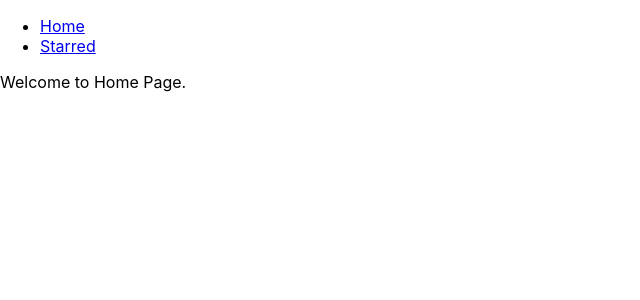
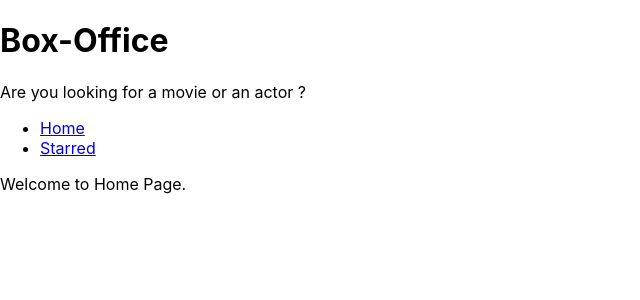
Before and after one commit to SAM6358/BOX-Office-Using-React, a React (Create React App) app: page / in a window 1280 px wide. Shown: the top 300 px of the page, without its empty margins (0-640 px from the left). Built offline with nearby package versions, Linux system fonts and the light colour scheme.

Commit message:
added layout and created title

```diff
--- a/src/App.js
+++ b/src/App.js
@@ -1,13 +1,10 @@
 import React from 'react';
 import { Switch, Route } from 'react-router-dom';
-import Navs from './components/Navs';
 import Home from './pages/Home';
 import Starred from './pages/Starred';
 
 function App() {
   return (
-    <div>
-      <Navs />
     <Switch>
       <Route exact path="/">
         <Home />
@@ -19,7 +16,6 @@
 
       <Route>Error! 404 Page not found.</Route>
     </Switch>
-    </div>
   );
 }
 
--- /dev/null
+++ b/src/components/MainPageLayout.js
@@ -0,0 +1,18 @@
+import React from 'react';
+import Navs from './Navs';
+import Title from './Title';
+
+const MainPageLayout = ({ children }) => {
+  return (
+    <div>
+      <Title
+        title="Box-Office"
+        subtitle="Are you looking for a movie or an actor ?"
+      />
+      <Navs />
+      {children}
+    </div>
+  );
+};
+
+export default MainPageLayout;
--- /dev/null
+++ b/src/components/Title.js
@@ -0,0 +1,12 @@
+import React from 'react';
+
+const Title = ({ title, subtitle }) => {
+  return (
+    <div>
+      <h1>{title}</h1>
+      <p>{subtitle}</p>
+    </div>
+  );
+};
+
+export default Title;
--- a/src/pages/Home.js
+++ b/src/pages/Home.js
@@ -1,7 +1,8 @@
 import React from 'react';
+import MainPageLayout from '../components/MainPageLayout';
 
 const Home = () => {
-  return <div>Welcome to Home Page.</div>;
+  return <MainPageLayout>Welcome to Home Page.</MainPageLayout>;
 };
 
 export default Home;
--- a/src/pages/Starred.js
+++ b/src/pages/Starred.js
@@ -1,7 +1,8 @@
 import React from 'react';
+import MainPageLayout from '../components/MainPageLayout';
 
 const Starred = () => {
-  return <div>This is a starred page.</div>;
+  return <MainPageLayout>This is a starred page.</MainPageLayout>;
 };
 
 export default Starred;
```
Lines whose indentation alone changed are shown as unchanged.
